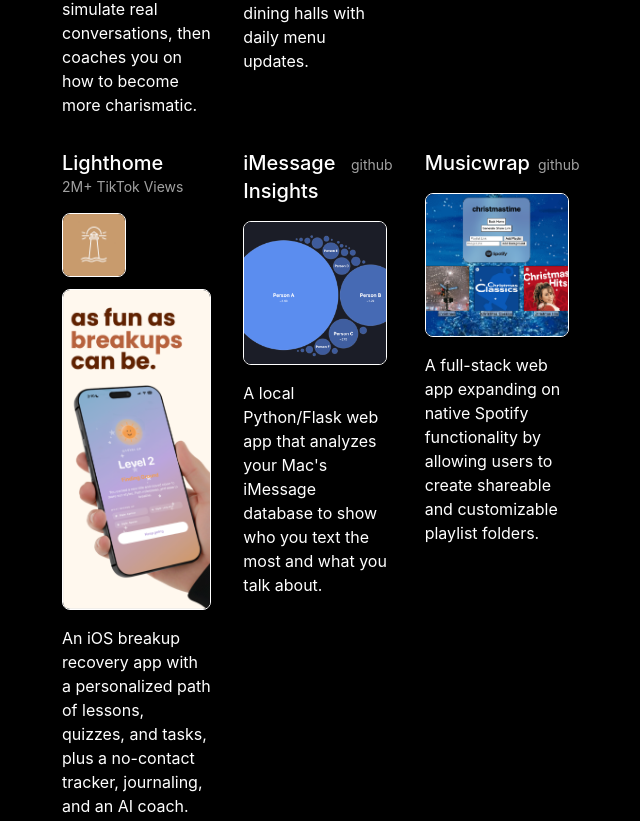
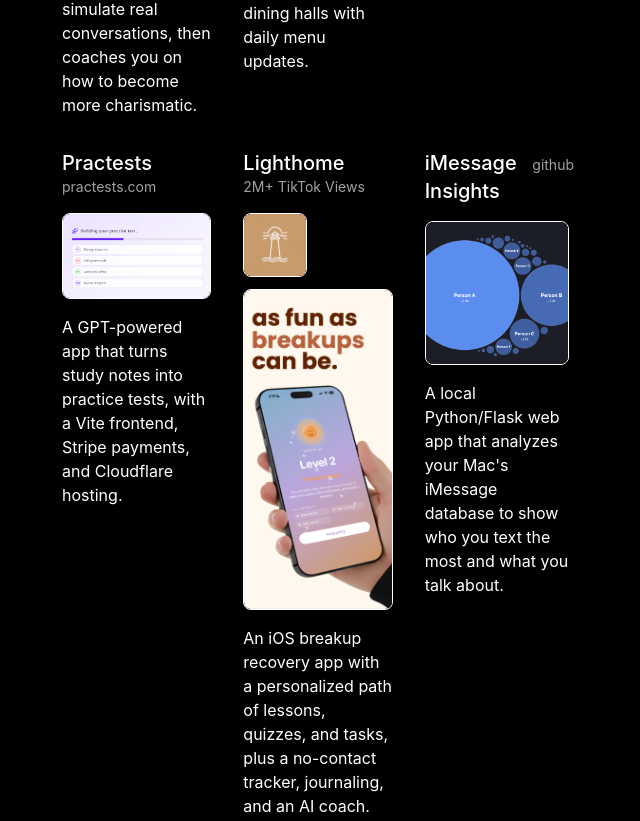
Before and after one commit to pattersongrant/personal-site, a Next.js app in the folder my-sitev2/: page /portfolio in a window 1280 px wide. Shown: the part 817-1638 px from the top of the page, without its empty margins (322-962 px from the left). Built offline with nearby package versions, Linux system fonts and the light colour scheme.

Commit message:
practests

```diff
--- a/my-sitev2/app/portfolio/page.tsx
+++ b/my-sitev2/app/portfolio/page.tsx
@@ -52,6 +52,21 @@
           <p className="mb-4 text-sm text-neutral-400">3,000+ page visits in first week · Paying customers</p>
           <img src="/atrakto.png" alt="Atrakto social audience visualization" className="w-40 max-sm:w-full max-sm:max-w-40 rounded-lg border border-white" />
           <p className="mt-4">An OpenAI-powered, full-stack web app for optimizing social media marketing, built with Next.js/Typescript and deployed on Cloudflare.</p>
+        </div>
+        <div>
+          <div className="mb-4">
+            <h2 className="font-medium text-xl">Practests</h2>
+            <a
+              href="https://practests.com"
+              className={`block ${githubLinkClassName}`}
+              rel="noopener noreferrer"
+              target="_blank"
+            >
+              practests.com
+            </a>
+          </div>
+          <img src="/practests.png" alt="Practests building a practice test from study notes" className="w-full max-w-xs rounded-lg border border-white" />
+          <p className="mt-4">A GPT-powered app that turns study notes into practice tests, with a Vite frontend, Stripe payments, and Cloudflare hosting.</p>
         </div>
         <div>
           <h2 className="font-medium text-xl">Lighthome</h2>
```
Also changed, not shown: my-sitev2/public/practests.png (added).
